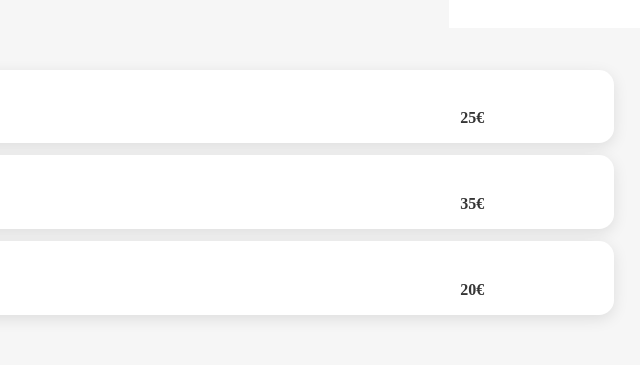
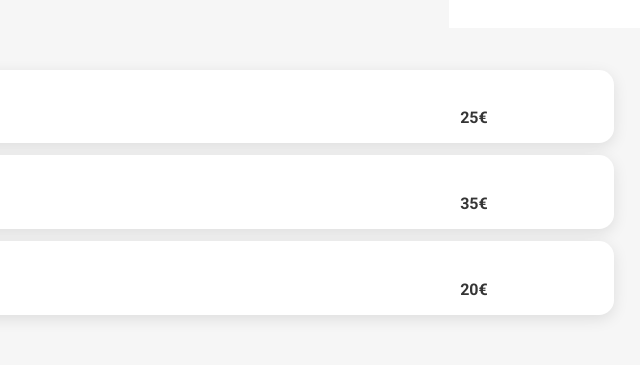
Before and after one commit to JamesRchrdsn/Ohmyfoodp4, a website: page restaurants/restaurants1.html in a window 1280 px wide. Shown: the part 382-747 px from the top of the page, 640-1280 px from the left. Drawn offline with Linux system fonts and the light colour scheme; a web font is replaced by a local one.

Commit message:
roadtoresponsiv

```diff
--- a/sass/restaurant.scss
+++ b/sass/restaurant.scss
@@ -96,6 +96,7 @@
                         padding-bottom: 1em ;
                         font-weight: 700;
                         color: $grey1;
+                        font-family: $text1;
                     }
                 }
             }
```
Also changed, not shown: css/style.css, 1 other file.
